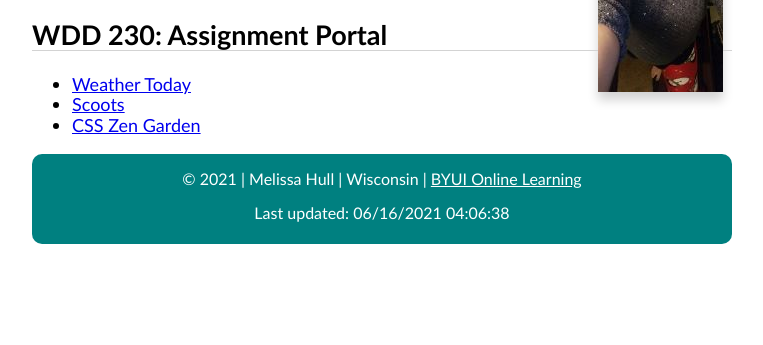
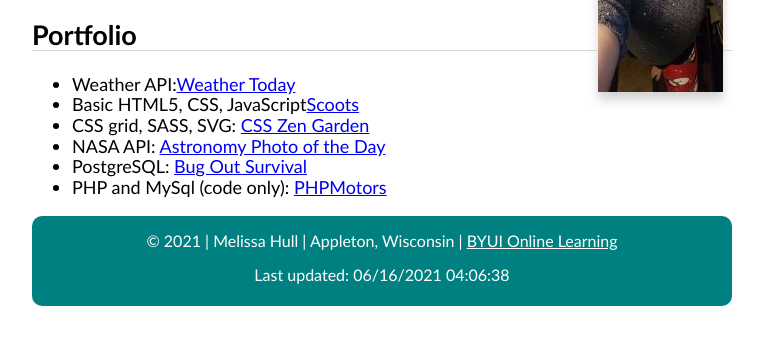
Before and after one commit to mhull87/Portfolio, a plain HTML site: page index.html in a window 1280 px wide. Shown: the part 155-500 px from the top of the page, without its empty margins (258-1021 px from the left). Drawn offline with Linux system fonts and the light colour scheme; a script that the page names is missing.

Commit message:
update index

```diff
--- a/index.html
+++ b/index.html
@@ -21,16 +21,19 @@
         <h1>Melissa Hull</h1>
     </header>
     <main>
-        <h2>WDD 230: Assignment Portal</h2>
+        <h2>Portfolio</h2>
 
         <ul>
-            <li><a href="WeatherToday/">Weather Today</a></li>
-            <li><a href="scoots/">Scoots</a></li>
-            <li><a href="ZenGarden/">CSS Zen Garden</a></li>
+            <li>Weather API:<a href="WeatherToday/">Weather Today</a></li>
+            <li>Basic HTML5, CSS, JavaScript<a href="scoots/">Scoots</a></li>
+            <li>CSS grid, SASS, SVG: <a href="ZenGarden/">CSS Zen Garden</a></li>
+            <li>NASA API: <a href="https://protected-inlet-78196.herokuapp.com/">Astronomy Photo of the Day</a></li>
+            <li>PostgreSQL: <a href="http://powerful-taiga-61537.herokuapp.com/bugout/">Bug Out Survival</a></li>
+            <li>PHP and MySql (code only): <a href="https://github.com/mhull87/phpmotors">PHPMotors</a></li>
         </ul>
     </main>
     <footer>
-        &copy; <span id="year"></span> | Melissa Hull | Wisconsin | <a href="https://www.byui.edu/online">
+        &copy; <span id="year"></span> | Melissa Hull | Appleton, Wisconsin | <a href="https://www.byui.edu/online">
             BYUI Online
             Learning
         </a>
```
